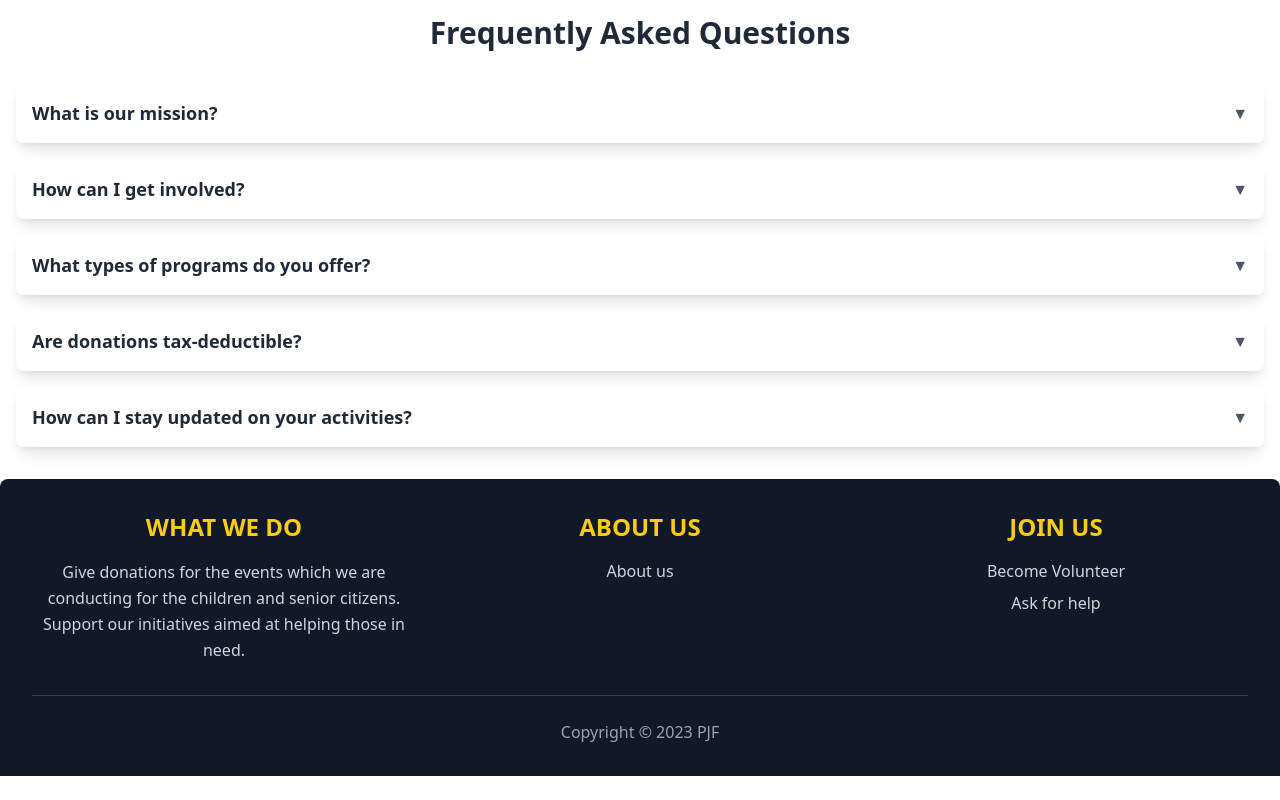
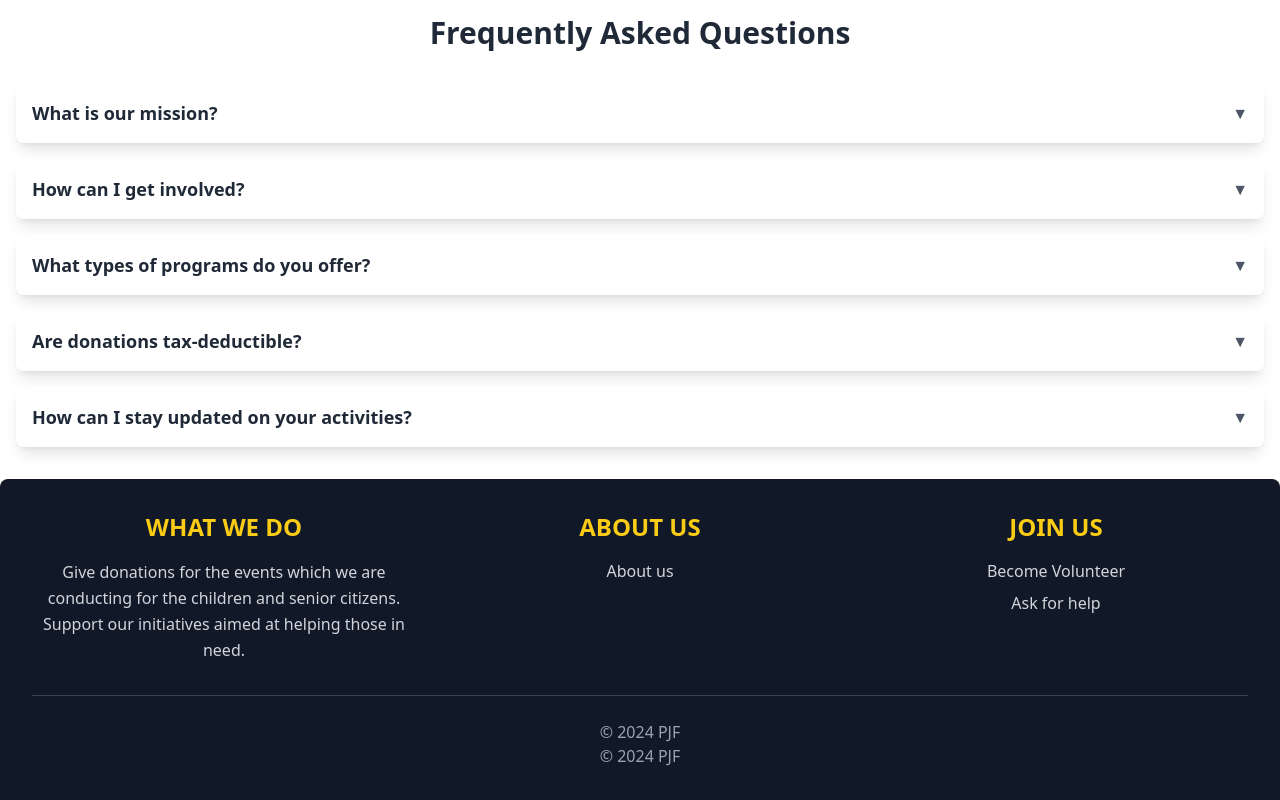
Before and after one commit to catnoirr/my-ngo, a Next.js app: page / in a window 1280 px wide. Shown: the part 3073-3873 px from the top of the page. Before the commit the page ends 3849 px from the top, so only its background shows below. Built offline with nearby package versions, Linux system fonts and the light colour scheme.

Commit message:
footer current year

```diff
--- a/src/app/components/Footer.tsx
+++ b/src/app/components/Footer.tsx
@@ -1,7 +1,8 @@
 import React from 'react';
 import Link from 'next/link';
+const currentYear = new Date().getFullYear();
+const Footer: React.FC = () => (
 
-const Footer: React.FC = () => (
   <footer className="bg-gray-900 text-white p-8 rounded-t-lg shadow-lg">
     <div className="max-w-7xl mx-auto grid grid-cols-1 md:grid-cols-3 gap-8 justify-items-center text-center">
       <div className="transition-transform duration-300 hover:scale-105">
@@ -40,8 +41,10 @@ const Footer: React.FC = () => (
 
     <div className="mt-8 border-t border-gray-700 pt-6 flex flex-col items-center space-y-4 md:space-y-0 md:flex-row md:justify-between">
       <div className="text-center w-full text-gray-400">
-        <p className="transition-opacity duration-300 hover:opacity-80">Copyright © 2023 PJF</p>
-      </div>
+      <p className="transition-opacity duration-300 hover:opacity-80">
+        © {currentYear} PJF
+      </p>
+      © {currentYear} PJF      </div>
     </div>
   </footer>
 );
```
